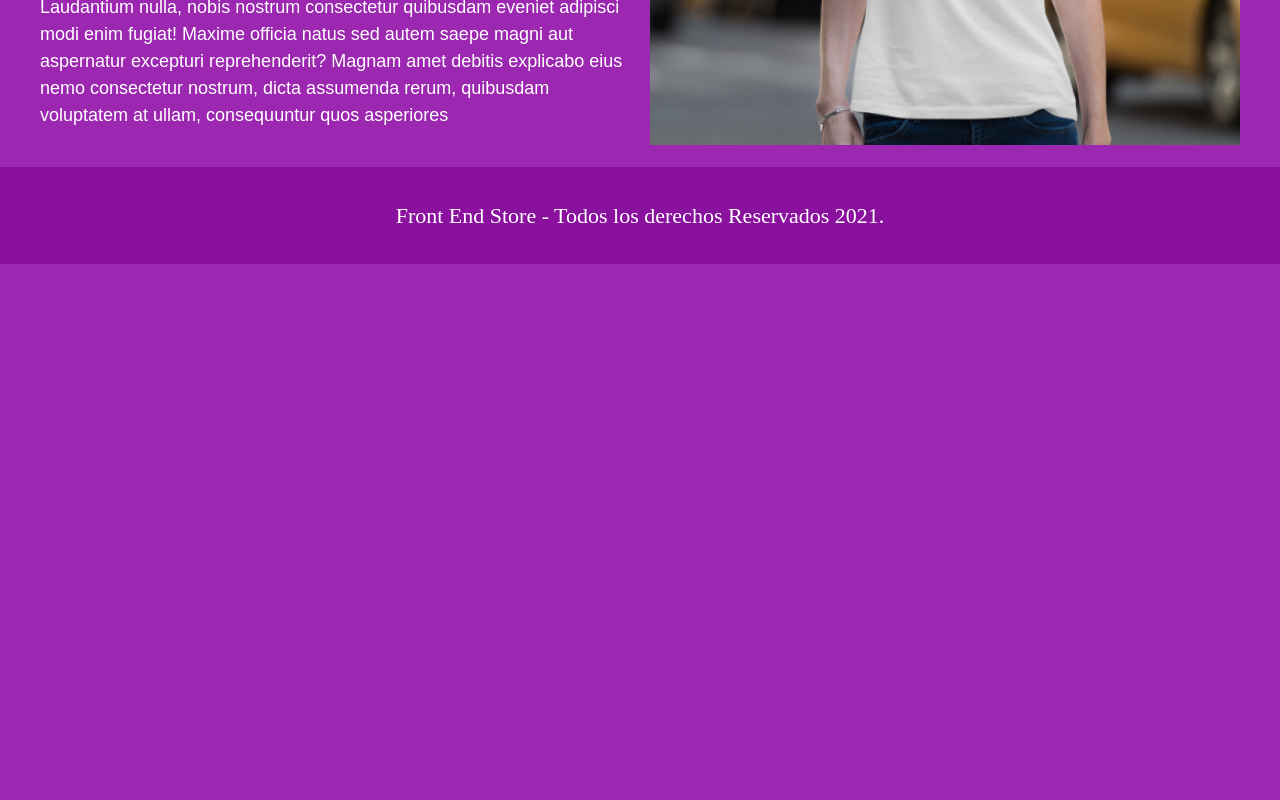
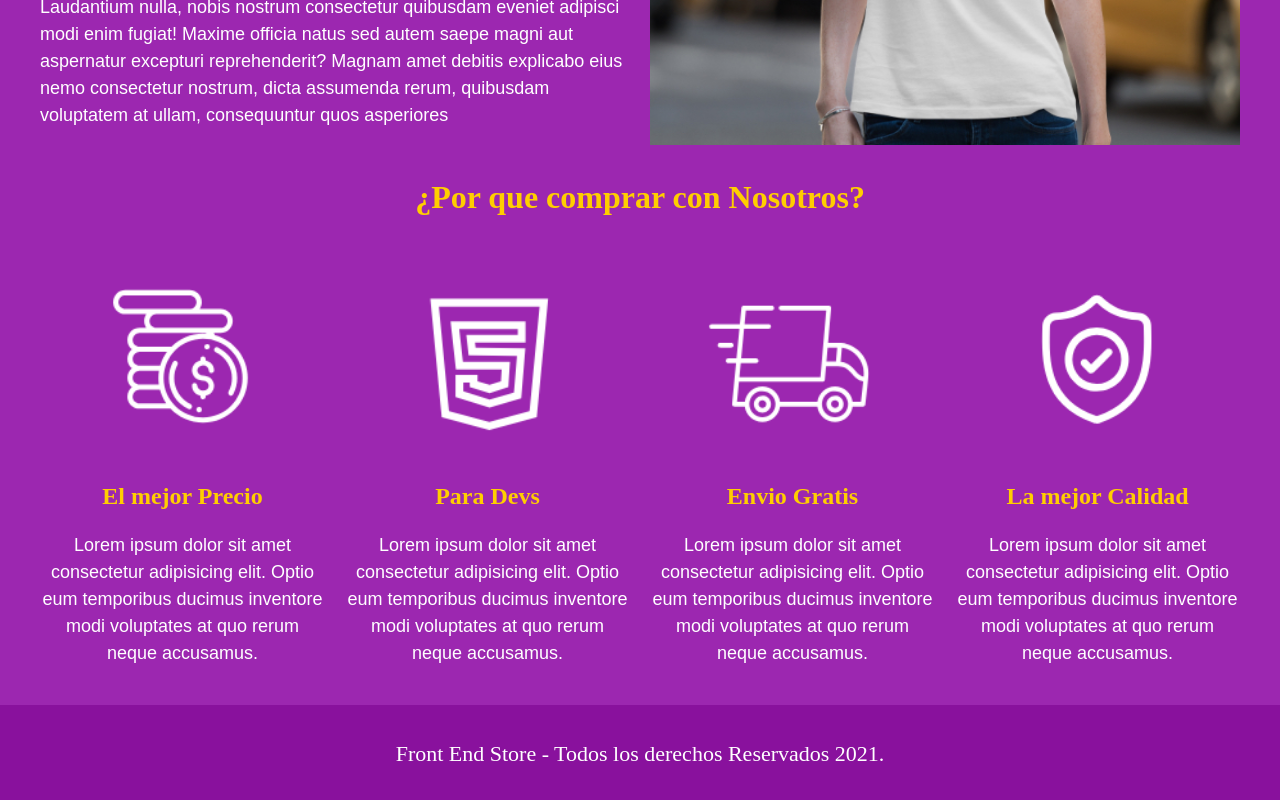
Before and after one commit to efraindrummer/frontend-store-learning-grids-curso, a plain HTML site: page nosotros.html in a window 1280 px wide. Shown: the part 610-1410 px from the top of the page. Before the commit the page ends 874 px from the top, so only its background shows below. Drawn offline with Linux system fonts and the light colour scheme.

Commit message:
pantalla de nosotros lista

```diff
--- a/css/style.css
+++ b/css/style.css
@@ -218,3 +218,30 @@ h3 {
         grid-column: 2 / 3;
     }
 }
+
+
+/* Bloques */
+
+.bloques {
+    display: grid;
+    grid-template-columns: repeat(2, 1fr);
+    gap: 2rem;
+}
+
+@media (min-width: 768px) {
+    .bloques {
+        grid-template-columns: repeat(4, 1fr);
+    }
+}
+
+.bloque {
+    text-align: center;
+}
+
+.bloque__titulo {
+    margin: 0;
+}
+
+.bloque__imagen {
+    width: 100%;
+}
--- a/nosotros.html
+++ b/nosotros.html
@@ -40,6 +40,38 @@
         </div>
     </main>
 
+    <section class="contenedor comprar">
+        <h2 class="comprar__titulo">¿Por que comprar con Nosotros?</h2>
+
+        <div class="bloques">
+            <div class="bloque">
+                <img class="bloque__imagen" src="img/icono_1.png" alt="por que comprar">
+                <h3 class="bloque__titulo">El mejor Precio</h3>
+                <p>Lorem ipsum dolor sit amet consectetur adipisicing elit. Optio eum temporibus ducimus inventore modi voluptates at quo rerum neque accusamus.</p>
+            </div>
+            <!-- Bloque -->
+            <div class="bloque">
+                <img class="bloque__imagen" src="img/icono_2.png" alt="por que comprar">
+                <h3 class="bloque__titulo">Para Devs</h3>
+                <p>Lorem ipsum dolor sit amet consectetur adipisicing elit. Optio eum temporibus ducimus inventore modi voluptates at quo rerum neque accusamus.</p>
+            </div>
+            <!-- Bloque -->
+            <div class="bloque">
+                <img class="bloque__imagen" src="img/icono_3.png" alt="por que comprar">
+                <h3 class="bloque__titulo">Envio Gratis</h3>
+                <p>Lorem ipsum dolor sit amet consectetur adipisicing elit. Optio eum temporibus ducimus inventore modi voluptates at quo rerum neque accusamus.</p>
+            </div>
+            <!-- Bloque -->
+            <div class="bloque">
+                <img class="bloque__imagen" src="img/icono_4.png" alt="por que comprar">
+                <h3 class="bloque__titulo">La mejor Calidad</h3>
+                <p>Lorem ipsum dolor sit amet consectetur adipisicing elit. Optio eum temporibus ducimus inventore modi voluptates at quo rerum neque accusamus.</p>
+            </div>
+            <!-- Bloque -->
+        </div>
+        <!--bloques -->
+    </section>
+
     <footer class="footer">
         <p class="footer__texto">Front End Store - Todos los derechos Reservados 2021.</p>
     </footer>
```
